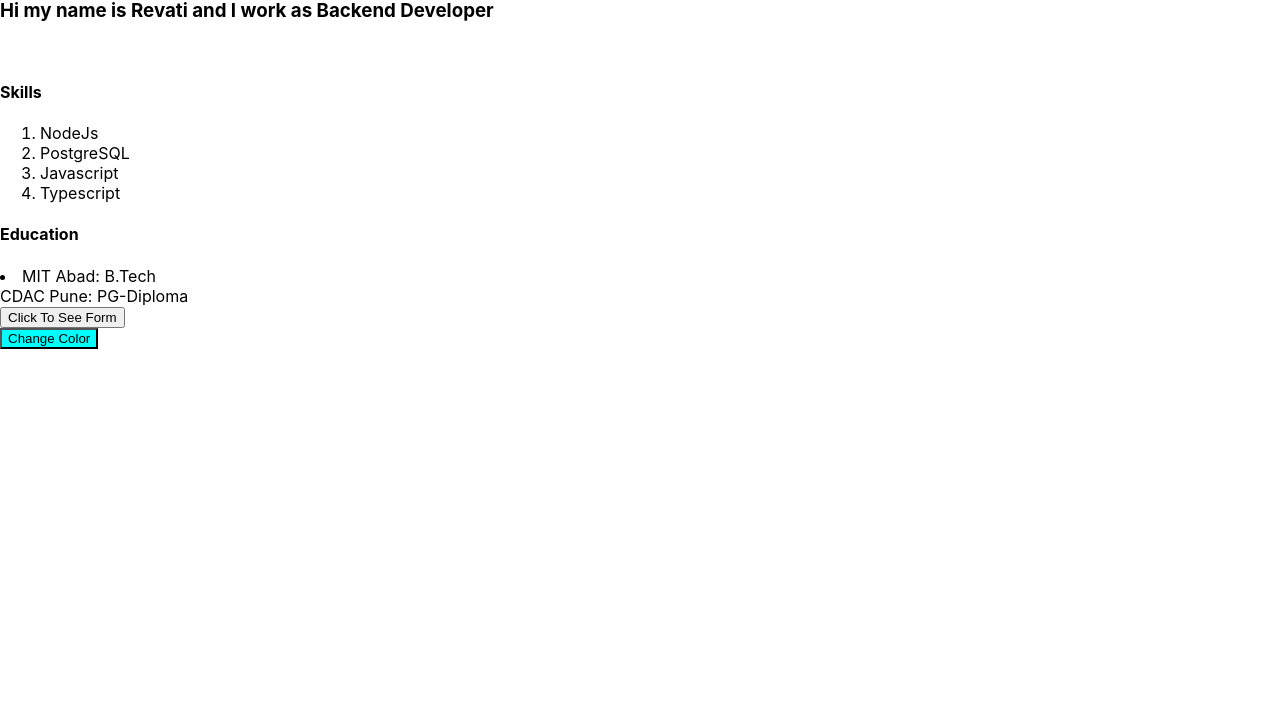
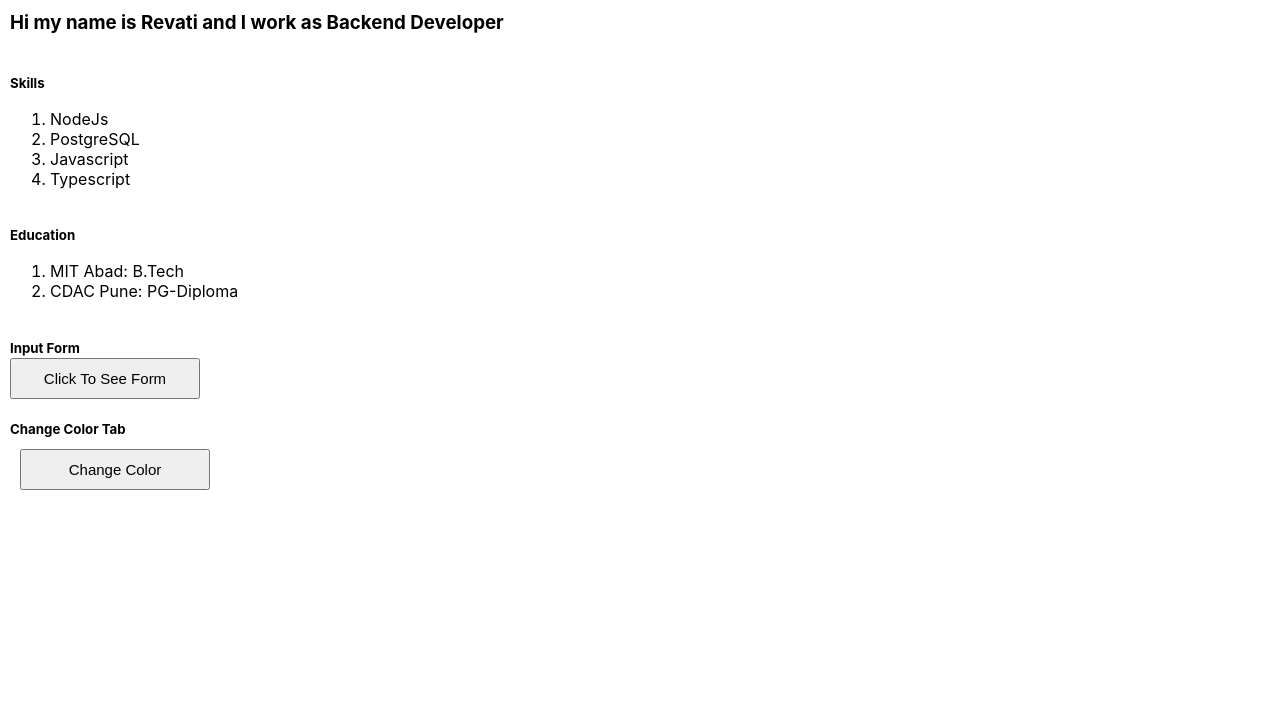
Before and after one commit to revati-kulkarni/ReactAndJavascript, a React app: page / in a window 1280 px wide. Shown: the part 83-800 px from the top of the page. Built offline with nearby package versions, Linux system fonts and the light colour scheme.

Commit message:
Refactor component structure and styles; add input form and color change features

```diff
--- a/src/App.css
+++ b/src/components/App.css
@@ -1,13 +1,17 @@
 .App {
-  text-align: center;
+  text-align: left;
 }
 
 .App-logo {
   height: 40vmin;
   pointer-events: none;
 }
-.MyApp {
-  color: aqua;
+h5 {
+  margin-bottom: 2px; /* Reduce the bottom margin of the headings */
+}
+h3 {
+  height: 30px;
+  display: flex;
 }
 
 @media (prefers-reduced-motion: no-preference) {
@@ -15,10 +19,18 @@
     animation: App-logo-spin infinite 20s linear;
   }
 }
+.MyApp {
+  height: 100px;
+  border-width: 3px;
+  margin: 10px;
+  display: flex;
+  margin-top: auto;
+  flex-direction: column;
+}
 
 .App-header {
   background-color: #282c34;
-  min-height: 100vh;
+  min-height: 20mm;
   display: flex;
   flex-direction: column;
   align-items: center;
@@ -39,3 +51,20 @@
     transform: rotate(360deg);
   }
 }
+.Form {
+  display: table;
+  justify-content: center;
+  align-items: center;
+  margin: 10px;
+  width: 200px;
+}
+.Color {
+  margin: 10px;
+  display: flex;
+  width: 200px;
+}
+button {
+  padding: 10px 20px;
+  font-size: 15px;
+  width: 190px;
+}
--- a/src/components/App.js
+++ b/src/components/App.js
@@ -1,21 +1,29 @@
 import Education from "./Education";
 import Skillset from "./SkillSet";
+import "./App.css";
+import ColorChange from "./ColorChange";
+import MyForm from "./forms/Form";
 
 function App() {
   return (
+    <>
     <div className="MyApp">
       <header className="App-header">
         <h1>WELCOME TO MY PROFILE</h1>
-        <h3>
-          Hi my name is {user.name} and I work as {user.role}
-        </h3>
-        <br></br>
-        <h4>Skills</h4>
-        <Skillset></Skillset>
-        <h4>Education</h4>
-        <Education></Education>
       </header>
-    </div>
+      <h3>
+        Hi my name is {user.name} and I work as {user.role}
+      </h3>
+      <h5>Skills</h5>
+      <Skillset></Skillset>
+      <h5>Education</h5>
+      <Education></Education>
+      <h5>Input Form</h5>
+      <MyForm className="Form"></MyForm>
+      <h5>Change Color Tab</h5>
+      <ColorChange className="Color"></ColorChange>
+      </div>
+  </>
   );
 }
 const user = {
--- a/src/components/ColorChange.js
+++ b/src/components/ColorChange.js
@@ -1,4 +1,4 @@
-import { useState } from "react";
+import { useState, useEffect } from "react";
 export default function ColorChange() {
   const [Bgcolor, setColor] = useState("#FFFFFF");
   const getRandomColor = function () {
@@ -9,15 +9,17 @@ export default function ColorChange() {
     }
     return color;
   };
+  useEffect(() => {
+    document.body.style.background = Bgcolor;
+  }, [Bgcolor]);
+
   const handleChangeColor = () => {
     const newColor = getRandomColor();
     setColor(newColor);
   };
   return (
-    <div style={{ backgroundColor: Bgcolor, display: "flex" }}>
-      <button onClick={handleChangeColor} style={{ backgroundColor: "aqua" }}>
-        Change Color
-      </button>
+    <div style={{ backgroundColor: Bgcolor }} className="Color">
+      <button onClick={handleChangeColor}>Change Color</button>
     </div>
   );
 }
--- a/src/components/Education.js
+++ b/src/components/Education.js
@@ -1,3 +1,5 @@
+import "./App.css";
+
 const schools = [
   {
     id: 1,
@@ -11,12 +13,14 @@ const schools = [
   },
 ];
 let schoolname = [];
-for (let e of schools) {
-  <ol key={e.id}>
-    {schoolname.push(`${e.name}: ${e.course}`)};{schoolname.push(<br></br>)};
-  </ol>;
+for (let e = 0; e < schools.length; e++) {
+  schoolname.push(
+    <li key={e}>
+      {schools[e].name}: {schools[e].course}
+    </li>
+  );
 }
 function Education() {
-  return <li> {schoolname}</li>;
+  return <ol className="Education">{schoolname}</ol>;
 }
 export default Education;
--- a/src/components/SkillSet.js
+++ b/src/components/SkillSet.js
@@ -8,7 +8,6 @@ let listItems = [];
 for (let e = 0; e < skills.length; e++) {
   let item = <li key={skills[e].id}>{skills[e].title}</li>;
   listItems.push(item);
-  console.log("item", item);
 }
 
 function Skillset() {
--- a/src/components/forms/Form.js
+++ b/src/components/forms/Form.js
@@ -1,4 +1,5 @@
 import { useState } from "react";
+import "../App.css";
 
 export default function MyForm() {
   const [showForm, setFormShow] = useState(false);
@@ -14,12 +15,12 @@ export default function MyForm() {
 }
 function InputForm() {
   return (
-    <form>
+    <form className="Form">
       <li>
         Name <input name="query" />
       </li>
       <li>
-        Age <input></input>
+        Age <input type="number" placeholder="Only Number Allowed" />
       </li>
       <li>
         Gender <input type="radio" id="male" name="gender" />
--- a/src/index.css
+++ b/src/index.css
@@ -1,13 +1,17 @@
 body {
   margin: 0;
-  font-family: -apple-system, BlinkMacSystemFont, 'Segoe UI', 'Roboto', 'Oxygen',
-    'Ubuntu', 'Cantarell', 'Fira Sans', 'Droid Sans', 'Helvetica Neue',
+  font-family: -apple-system, BlinkMacSystemFont, "Segoe UI", "Roboto", "Oxygen",
+    "Ubuntu", "Cantarell", "Fira Sans", "Droid Sans", "Helvetica Neue",
     sans-serif;
   -webkit-font-smoothing: antialiased;
   -moz-osx-font-smoothing: grayscale;
 }
 
 code {
-  font-family: source-code-pro, Menlo, Monaco, Consolas, 'Courier New',
+  font-family: source-code-pro, Menlo, Monaco, Consolas, "Courier New",
     monospace;
 }
+
+.Index {
+  gap: 10mm; /* Adjust the gap as needed */
+}
--- a/src/index.js
+++ b/src/index.js
@@ -3,15 +3,12 @@ import ReactDOM from "react-dom/client";
 import "./index.css";
 import App from "./components/App.js";
 import reportWebVitals from "./reportWebVitals.js";
-import MyForm from "./components/forms/Form.js";
-import ColorChange from "./components/ColorChange.js";
+import "../src/components/App.css";
 
 const root = ReactDOM.createRoot(document.getElementById("root"));
 root.render(
   <React.StrictMode>
-    <App></App>
-    <MyForm></MyForm>
-    <ColorChange></ColorChange>
+    <App className="MyApp"></App>
   </React.StrictMode>
 );
 
```
Also changed, not shown: nodeFolder/server.js (added).
